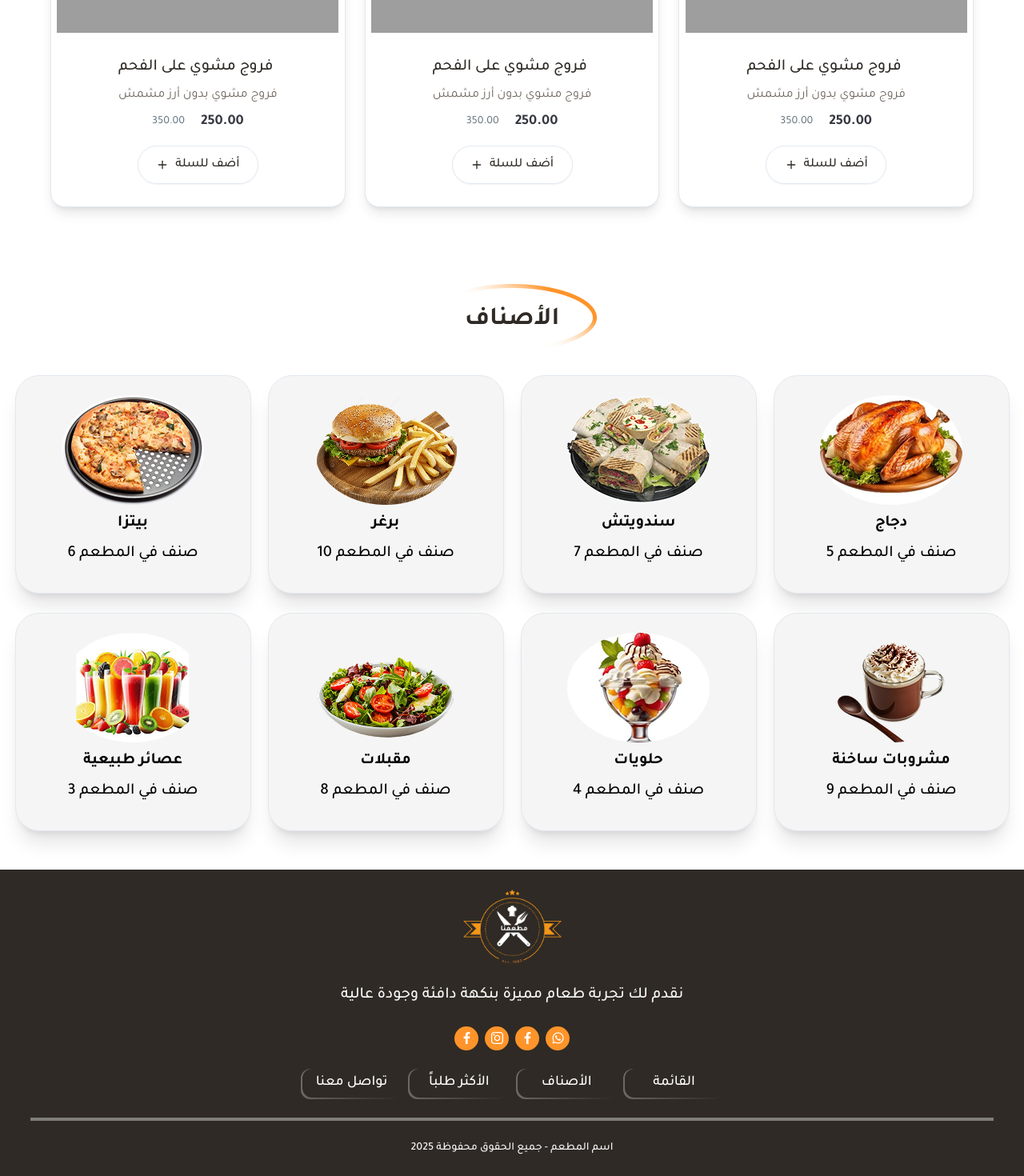
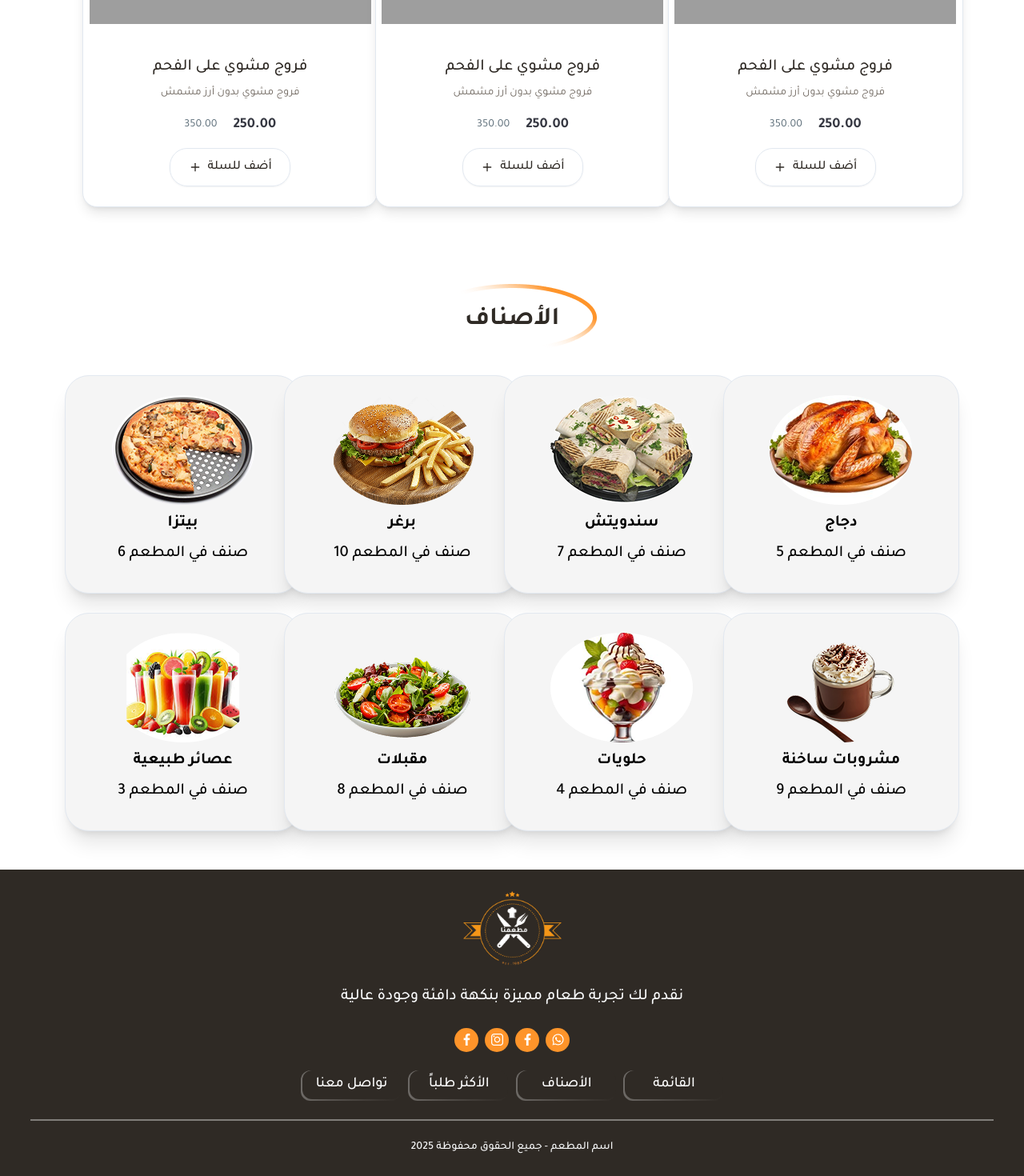
Before and after one commit to Nadwa-soufi2000/Resturant-website, a React (Vite) app: page / in a window 1280 px wide. Shown: the part 723-2193 px from the top of the page at 80% size. Built offline with nearby package versions, Linux system fonts and the light colour scheme; grey boxes are pictures that could not be loaded.

Commit message:
'update'

```diff
--- a/src/components/CategoriesCards.tsx
+++ b/src/components/CategoriesCards.tsx
@@ -1,3 +1,4 @@
+
 import { Star } from "lucide-react"
 import { Button } from "./ui/button"
 import { Card } from "./ui/card"
@@ -99,9 +100,9 @@ export default function CategoriesCards() {
 
     return (
       <main className=" bg-background py-12 px-4">
-        <div className="mx-auto w-[1228px] flex flex-col justify-center items-center gap-6">
+        <div className="mx-auto w-full md:w-[86%] lg:w-[1228px] flex flex-col justify-center items-center gap-6">
           {/* Product Cards Grid */}
-          <div className="grid grid-cols-1 md:grid-cols-3 lg:grid-cols-4 gap-6 justify-items-center">
+          <div className="grid grid-cols-1 md:grid-cols-2 lg:grid-cols-3 xl:grid-cols-4 gap-6 justify-items-center">
             {products.map((product) => (
               <Card
                 key={product.id}
--- a/src/components/CategoriesComponent.tsx
+++ b/src/components/CategoriesComponent.tsx
@@ -1,5 +1,5 @@
-import Title from "./Title";
-import { Card, CardContent } from "./ui/card";
+import Title from "./Title"
+import { Card, CardContent } from "./ui/card"
 
 export default function CategoriesComponent() {
   const categories = [
@@ -7,71 +7,73 @@ export default function CategoriesComponent() {
       id: 1,
       img: "/pizza.png",
       name: "بيتزا",
-       numOfKinds: 6
-    }
-    ,
+      numOfKinds: 6,
+    },
     {
       id: 2,
       img: "/burger.png",
       name: "برغر",
-       numOfKinds: 10
-    }
-    ,
+      numOfKinds: 10,
+    },
     {
       id: 3,
       img: "/sandwitch.png",
       name: "سندويتش",
-       numOfKinds: 7
-    }
-    ,
+      numOfKinds: 7,
+    },
     {
       id: 4,
       img: "/chicken.png",
       name: "دجاج",
-       numOfKinds: 5
-    }
-    ,
+      numOfKinds: 5,
+    },
     {
       id: 5,
       img: "/juci.png",
       name: "عصائر طبيعية",
-       numOfKinds: 3
-    }
-    ,
+      numOfKinds: 3,
+    },
     {
       id: 6,
       img: "/start.png",
       name: "مقبلات",
-       numOfKinds: 8
-    }
-    ,
+      numOfKinds: 8,
+    },
     {
       id: 7,
       img: "/sweets.png",
       name: "حلويات",
-       numOfKinds: 4
-    }
-    ,
+      numOfKinds: 4,
+    },
     {
       id: 8,
       img: "/hotdrinks.png",
       name: "مشروبات ساخنة",
-       numOfKinds: 9
-    }
+      numOfKinds: 9,
+    },
   ]
   return (
     <main className="py-12 px-4">
-      <div className="mx-auto w-[1240px] flex flex-col justify-center items-center gap-6">
-        <Title title="الأصناف"/>
-        <div className="grid grid-cols-1 md:grid-cols-3 lg:grid-cols-4 gap-6 w-full justify-items-center">
-            {categories.map((item , index) => {
-                return(
-                 <Card key={index} className="w-[295px] h-[273px] bg-[#F5F5F5] rounded-[30px] shadow-xl duration-300 transition hover:scale-[1.05] ease-in-out">
+      <div className="mx-auto w-full md:w-[86%] lg:max-w-[1280px] flex flex-col justify-center items-center gap-6">
+        <Title title="الأصناف" />
+        <div className="grid grid-cols-1 md:grid-cols-2 lg:grid-cols-3 xl:grid-cols-4 gap-6 w-full justify-items-center">
+          {categories.map((item, index) => {
+            return (
+              <Card
+                key={index}
+                className="w-full max-w-[295px] lg:w-[295px] h-[273px] bg-[#F5F5F5] rounded-[30px] shadow-xl duration-300 transition hover:scale-[1.05] ease-in-out"
+              >
                 <CardContent className="mx-auto">
-                      <img src={item.img} alt="" className="w-[178px] h-[137px]"/>
+                  <img
+                    src={item.img || "/placeholder.svg"}
+                    alt=""
+                    className="w-full max-w-[178px] lg:w-[178px] h-auto lg:h-[137px] mx-auto"
+                  />
                   <div className="space-y-2 pt-2">
                     <h1 className="font-bold text-[20px] text-center text-[#000000]">{item.name}</h1>
-                         <p className="font-medium text-[20px] text-center text-[#000000]" dir="rtl">صنف في المطعم {item.numOfKinds}</p>
+                    <p className="font-medium text-[20px] text-center text-[#000000]" dir="rtl">
+                      صنف في المطعم {item.numOfKinds}
+                    </p>
                   </div>
                 </CardContent>
               </Card>
--- a/src/components/Footer.tsx
+++ b/src/components/Footer.tsx
@@ -1,25 +1,60 @@
-//import { Link } from "react-router-dom";
+const SOCIAL_LINKS = [
+  { icon: "/face.png", alt: "Facebook" },
+  { icon: "/insta.png", alt: "Instagram" },
+  { icon: "/face.png", alt: "Facebook" },
+  { icon: "/whatsapp.png", alt: "WhatsApp" },
+] as const
 
+const NAV_ITEMS = ["تواصل معنا", "الأكثر طلباً", "الأصناف", "القائمة"] as const
 
 export default function Footer() {
+
   return (
-    <div className="w-full h-[383px] bg-[#2F2A25] flex flex-col justify-center items-center gap-6">
-        <img src="/Herologo.png" alt="" className="w-[123px] h-[93px]"/>
-        <p className="text-[20px] font-medium text-[#F9FAFB]">نقدم لك تجربة طعام مميزة بنكهة دافئة وجودة عالية</p>
-        <div className="flex justify-center items-center gap-2 w-[147px] h-[30px]">
-            <div className="w-[30px] h-[30px] bg-[#FE942A] flex justify-center items-center rounded-[15px]"><img src="/face.png" alt="" className=" text-[15px]"/></div>
-            <div className="w-[30px] h-[30px] rounded-[15px] bg-[#FE942A] flex justify-center items-center "><img src="/insta.png" alt="" className="text-[15px]"/></div>
-            <div className="w-[30px] h-[30px] rounded-[15px] bg-[#FE942A] flex justify-center items-center "><img src="/face.png" alt="" className="text-[15px]"/></div>
-            <div className="w-[30px] h-[30px] rounded-[15px] bg-[#FE942A] flex justify-center items-center "><img src="/whatsapp.png" alt="" className="text-[15px]"/></div>
-        </div>
-        <div className="w-[528px] h-[36px] flex justify-between items-center">
-            <div className="bg-linear-to-r from-[#FFFFFF]/30 to-[#2F2A25] rounded-[12px] pl-[2px] pb-[2px]"><p className="w-[123px] h-[36px] bg-[#2F2A25] font-medium text-[18px] text-[#FFFFFF] rounded-[12px] flex justify-center items-center">تواصل معنا</p></div>
-            <div className="bg-linear-to-r from-[#FFFFFF]/30 to-[#2F2A25] rounded-[12px] pl-[2px] pb-[2px]"><p className="w-[123px] h-[36px] font-medium text-[18px] bg-[#2F2A25] rounded-[12px] text-[#FFFFFF]  flex justify-center items-center font-medium text-[18px]">الأكثر طلباً</p></div>
-            <div className="bg-linear-to-r from-[#FFFFFF]/30 to-[#2F2A25] rounded-[12px] pl-[2px] pb-[2px]"><p className="w-[123px] h-[36px] font-medium text-[18px] text-[#FFFFFF] flex justify-center items-center bg-[#2F2A25] rounded-[12px]  font-medium text-[18px]">الأصناف</p></div>
-            <div className="bg-linear-to-r from-[#FFFFFF]/30 to-[#2F2A25] rounded-[12px] pl-[2px] pb-[2px]"><p className="w-[123px] h-[36px] font-medium text-[18px] text-[#FFFFFF]  flex justify-center items-center bg-[#2F2A25] rounded-[12px] font-medium text-[18px]">القائمة</p></div>
-        </div>
-        <span className="w-[1204px] border-2 border-[#F9FAFB]/40"></span>
-        <p className="text-[14px] font-medium text-[#F9FAFB]">اسم المطعم - جميع الحقوق محفوظة 2025</p>
+    <footer className="w-full h-auto md:h-[383px] bg-[#2F2A25] flex flex-col justify-center items-center gap-4 md:gap-6 py-8 md:py-0 px-4">
+      <img src="/Herologo.png" alt="Hero Logo" className="w-[80px] h-[60px] md:w-[123px] md:h-[93px]" />
+
+      <p className="text-base md:text-[20px] font-medium text-[#F9FAFB] text-center max-w-[90%] md:max-w-none">
+        نقدم لك تجربة طعام مميزة بنكهة دافئة وجودة عالية
+      </p>
+
+      <div className="flex justify-center items-center gap-2 w-auto md:w-[147px] h-[30px]">
+        {SOCIAL_LINKS.map((social, index) => (
+          <SocialIcon key={`${social.alt}-${index}`} {...social} />
+        ))}
+      </div>
+
+      <nav className="w-full max-w-[90%] md:w-[528px] h-auto md:h-[36px] flex flex-col md:flex-row justify-between items-center gap-3 md:gap-0">
+        {NAV_ITEMS.map((text) => (
+          <NavLink key={text} text={text} />
+        ))}
+      </nav>
+
+      <span className="w-[90%] md:w-[1204px] border border-[#F9FAFB]/40" />
+
+      <p className="text-xs md:text-[14px] font-medium text-[#F9FAFB] text-center">
+        اسم المطعم - جميع الحقوق محفوظة 2025
+      </p>
+    </footer>
+  )
+}
+
+function SocialIcon({ icon, alt }: { icon: string; alt: string }) {
+  return (
+    <div className="w-[30px] h-[30px] bg-[#FE942A] flex justify-center items-center rounded-[15px]">
+      <img src={icon || "/placeholder.svg"} alt={alt} className="w-[15px] h-[15px]" />
     </div>
   )
 }
+
+function NavLink({ text }: { text: string }) {
+  return (
+    <div className="bg-linear-to-r from-[#FFFFFF]/30 to-[#2F2A25] rounded-[12px] pl-[2px] pb-[2px]">
+      <p className="w-full md:w-[123px] h-[36px] bg-[#2F2A25] font-medium text-base md:text-[18px] text-[#FFFFFF] rounded-[12px] flex justify-center items-center px-4 md:px-0">
+        {text}
+      </p>
+    </div>
+  )
+}
+
+
+//<div className="bg-linear-to-r from-[#FFFFFF]/30 to-[#2F2A25] rounded-[12px] pl-[2px] pb-[2px]"><p className="w-[123px] h-[36px] bg-[#2F2A25] font-medium text-[18px] text-[#FFFFFF] rounded-[12px] flex justify-center items-center">تواصل معنا</p></div>
--- a/src/components/Hero.tsx
+++ b/src/components/Hero.tsx
@@ -1,9 +1,9 @@
 export default function Hero() {
   return (
-    <div className="h-[318px] w-full bg-[url('/Hero.png')] bg-cover bg-center bg-no-repeat flex justify-center items-center">
+    <div className="sm:h-[318px] h-[200px] w-full bg-[url('/Hero.png')] bg-cover bg-center bg-no-repeat flex justify-center items-center">
       <div className="flex flex-col justify-center items-center gap-2 w-[615px] h-[199.4px]">
         <img src="/Herologo.png" alt="" className="w-[123px] h-[93px]"/>
-        <p className="text-[32px] font-bold text-[#F9FAFD]"> نكهة مميزة تبدأ من <span className="text-[hsl(30,99%,58%)]">اختيارك</span ></p>
+        <p className=" text-[20px] sm:text-[32px] font-bold text-[#F9FAFD]"> نكهة مميزة تبدأ من <span className="text-[hsl(30,99%,58%)]">اختيارك</span ></p>
       </div>
     </div>
   )
--- a/src/components/MostRequestedItems.tsx
+++ b/src/components/MostRequestedItems.tsx
@@ -38,64 +38,49 @@ export default function MostRequestedItems() {
   ]
 
   return (
-    <main className=" bg-background py-12 px-4">
-      <div className="mx-auto w-[1228px] flex flex-col justify-center items-center gap-6">
-        <Title title="الأكثر طلباً"/>
-        {/* Product Cards Grid */}
-        <div className="grid grid-cols-1 md:grid-cols-2 lg:grid-cols-3 gap-6 justify-items-center">
+    <main className="bg-background py-12 px-4">
+      <div className="mx-auto w-full md:w-[86%] lg:max-w-[1308px] flex flex-col items-center gap-6">
+        <Title title="الأكثر طلباً" />
+
+        <div className="grid grid-cols-1 sm:grid-cols-2 xl:grid-cols-3 gap-6 w-full">
           {products.map((product) => (
             <Card
               key={product.id}
-              className="overflow-hidden relative bg-card shadow-lg hover:shadow-xl rounded-2xl transition-shadow flex flex-col duration-300 transition hover:scale-[1.05] ease-in-out "
-              style={{
-                width: "368.67px",
-                height: "422px",
-                maxWidth: "100%",
-              }}
+              className="overflow-hidden relative bg-card shadow-lg hover:shadow-xl rounded-2xl flex flex-col transition-all duration-300 hover:scale-[1.05] w-full max-w-[368.67px] mx-auto lg:w-[368.67px] h-[422px]"
             >
-              {/* Discount Badge */}
-              <div className="absolute z-[1] top-0 left-0 bg-[#FE942A] flex justify-center items-center w-[44px] h-[44px] text-white rounded-[22px] text-[14px] font-bold">
+              <div className="absolute z-10 top-0 left-0 bg-[#FE942A] flex items-center justify-center w-11 h-11 text-white rounded-[22px] text-sm font-bold">
                 {product.discount}
               </div>
-              {/* Image Container */}
-              <div className=" relative w-full h-[199px] overflow-hidden">
+
+              <div className="relative w-full h-[199px] overflow-hidden">
                 <img
                   src={product.image || "/placeholder.svg"}
                   alt={product.title}
-                  className="w-[96%] h-full mx-auto rounded-tl-2xl rounded-tr-2xl object-cover"
+                  className="w-[96%] h-full mx-auto rounded-t-2xl object-cover"
                 />
-                {/* Subscription Badge */}
                 <div className="absolute top-3 right-3 w-[100px] h-[27px] font-medium bg-white/20 text-center text-white px-3 py-1 rounded text-[10px]">
                   {product.badge}
                 </div>
               </div>
 
-              {/* Content Container */}
-              <div className="flex flex-col justify-center items-center flex-1 p-1 w-[217px] h-[199px] mx-auto bg-white">
-                <div className="space-y-2">
-                   {/* Title */}
-                   <h3 className="text-[20px] font-medium text-[#2F2A25]">{product.title}</h3>
+              <div className="flex flex-col items-center flex-1 p-4 bg-white">
+                <div className="flex flex-col items-center gap-2 w-[217px]">
+                  <h3 className="text-xl font-medium text-[#2F2A25] text-center">{product.title}</h3>
 
-                   {/* Description */}
-                   <p className="text[14px] font-normal text-[#6F675F]">{product.description}</p>
+                  <p className="text-sm font-normal text-[#6F675F] text-center">{product.description}</p>
 
-                   {/* Spacer to push content to bottom */}
-                   <div className="flex-1" />
+                  <div className="flex items-center justify-center gap-5 mt-2" dir="rtl">
+                    <span className="text-lg font-bold text-[#363842]">{product.price}</span>
+                    <span className="text-[#5E6F7A] text-sm ">{product.originalPrice}</span>
+                  </div>
+                </div>
 
-                   {/* Price Section */}
-                   <div className="flex items-center justify-center gap-5 mb-4" dir="rtl">
-                     <span className="text-[18px] font-bold text-[#363842]">{product.price}</span>
-                     <span className="text-[#5E6F7A] text-[14px]">{product.originalPrice}</span>
-                   </div>
-               </div>
-
-                {/* Add to Cart Button */}
                 <Button
                   variant="outline"
-                  className="w-[151px] h-[48px] flex items-center justify-center rounded-[24px] gap-2 hover:bg-accent bg-transparent"
+                  className="w-[151px] h-12 relative top-[15px] flex items-center justify-center rounded-3xl gap-2 hover:bg-accent bg-transparent mt-auto"
                 >
                   <Plus className="h-4 w-4 text-[#2F2A25]" />
-                  <span className="text-[16px] font-medium text-[#2F2A25]">أضف للسلة</span>
+                  <span className="text-base font-medium text-[#2F2A25]">أضف للسلة</span>
                 </Button>
               </div>
             </Card>
--- a/src/components/Title.tsx
+++ b/src/components/Title.tsx
@@ -1,7 +1,7 @@
 export default function Title({title} : {title : string}) {
   return (
         <div className="flex justify-center items-center w-[212px] h-[90px] relative">
-          <h2 className="font-bold text-[32px] text-[#2F2A25]">
+          <h2 className="font-bold text-[28px] sm:text-[32px] text-[#2F2A25]">
              {title}
             <img src="/curve.png" alt="" className="w-[211] h-[84px] absolute top-0 right-0"/>
           </h2>
--- a/src/pages/Categories.tsx
+++ b/src/pages/Categories.tsx
@@ -8,7 +8,7 @@ export default function Categories() {
   return (
     <div>
        <Navbar />
-       <div className="flex flex-col  mt-4 justify-center items-center relative gap-6 w-[1201px] h-[311px] mx-auto after:w-[172px] after:h-[148px] after:rounded-[21px] after:bg-linear-to-t after:from-[#FE942A] after:to-[#FE942A]/10 after:absolute after:bottom-0 after:left-[43%] after:z-[-1]">
+       <div className="flex flex-col w-full mt-4 justify-center items-center relative gap-6 w-[1201px] h-[311px] mx-auto after:w-[172px] after:h-[148px] after:rounded-[21px] after:bg-linear-to-t after:from-[#FE942A] after:to-[#FE942A]/10 after:absolute after:bottom-0 after:left-[44.4%] after:z-[-1]">
           <Title title="الأصناف"/>
           <Slider />
        </div>
```
Also changed, not shown: src/components/Navbar.tsx (+80 -10 lines), src/components/Slider.tsx (+17 -9 lines). Lines whose indentation alone changed are shown as unchanged.
